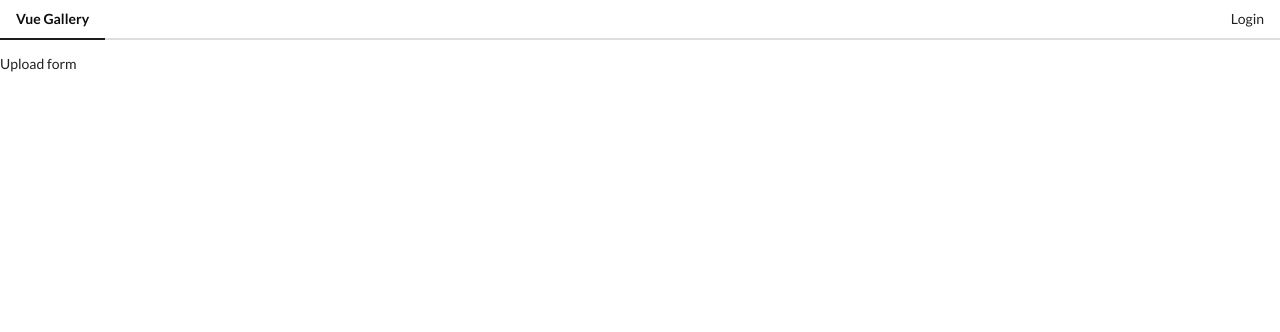
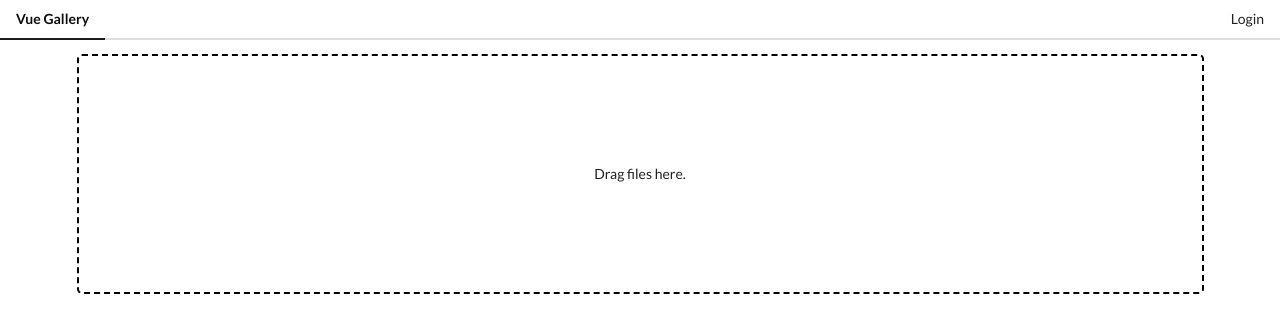
Before and after one commit to gaidap/vue-gallery, a Vue app: page /upload in a window 1280 px wide. Shown: the top 332 px of the page. Built offline with nearby package versions, Linux system fonts and the light colour scheme; no server answers.

Commit message:
Filedropper implemented and styled

```diff
--- a/src/App.vue
+++ b/src/App.vue
@@ -1,7 +1,9 @@
 <template>
   <div>
     <AppHeader></AppHeader>
-    <router-view></router-view>
+    <div class="ui container">
+      <router-view></router-view>
+    </div>
   </div>
 </template>
 
--- a/src/components/UploadForm.vue
+++ b/src/components/UploadForm.vue
@@ -1,5 +1,8 @@
 <template>
- <div>Upload form</div>
+  <div class="dropper">
+    <input type="file"/>
+    <span>Drag files here.</span>
+  </div>
 </template>
 
 <script>
@@ -7,3 +10,26 @@
   name: "UploadForm"
 }
 </script>
+
+<style scoped>
+.dropper {
+  height: 30vh;
+  border: 2px dashed black;
+  border-radius: 5px;
+  display: flex;
+  justify-content: center;
+  align-items: center;
+  position: relative;
+}
+
+.dropper:hover {
+  background-color: #eee;
+}
+
+input {
+  width: 100%;
+  height: 30vh;
+  position: absolute;
+  opacity: 0;
+}
+</style>
```
